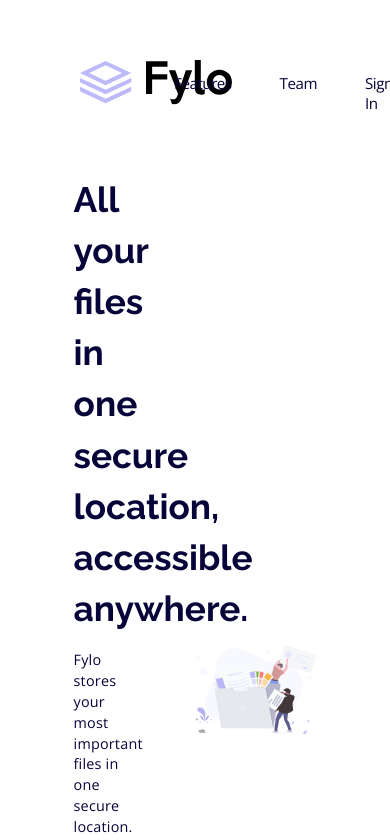
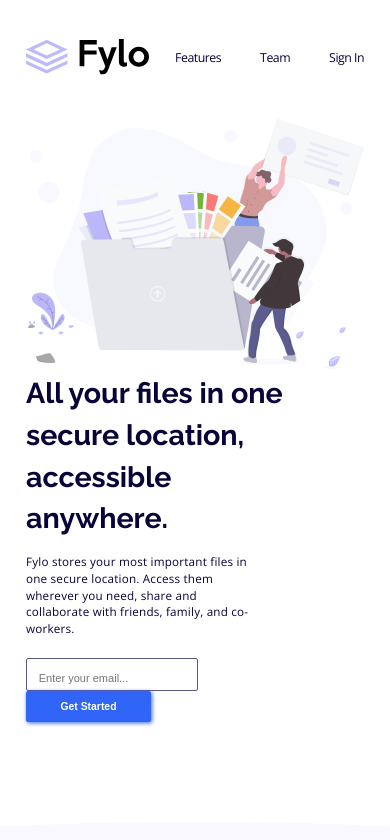
Before and after one commit to JakubChrapek/fylo-landing-page, a Gatsby site: page / in a window 390 px wide. Shown: the top 840 px of the page. Built offline with nearby package versions, Linux system fonts and the light colour scheme; Gatsby itself is replaced by a stand-in of ours.

Commit message:
Responsive hero section

```diff
--- a/src/components/Access.js
+++ b/src/components/Access.js
@@ -30,6 +30,7 @@ const StyledInput = styled.input`
   font-size: 0.8rem;
   margin-top: 0;
   height: 100%;
+  min-width: 11rem;
   padding: 0.85rem 0.9rem;
   border-radius: 5px;
   box-shadow: 2px 2px 4px 0px hsl(233, 82%, 25%);
@@ -57,6 +58,7 @@ const EmailInput = styled(StyledInput)`
 
 const SubmitInput = styled(StyledInput)`
   width: 40%;
+
   border: 1px solid hsl(224, 93%, 58%);
   margin-top: 1rem;
   color: #fff;
--- a/src/components/emailInput.js
+++ b/src/components/emailInput.js
@@ -6,16 +6,21 @@ const StyledFrom = styled.form`
   width: 100%;
   max-width: 500px;
   display: flex;
+  flex-wrap: wrap;
   justify-content: space-between;
   align-items: center;
 `
 
 const StyledInput = styled.input`
   font-size: 0.8rem;
+  min-width: 150px;
   margin-top: 0;
   height: 100%;
   padding: 0.7rem 0.9rem;
   border-radius: 2px;
+  @media (max-width: 1120px) {
+    min-width: 125px;
+  }
 `
 
 const StyledEmail = styled(StyledInput)`
@@ -37,7 +42,7 @@ const StyledEmail = styled(StyledInput)`
 `
 
 const StyledSubmit = styled(StyledInput)`
-  width: 40%;
+  width: calc(40% - 5rem);
   border: 1px solid hsl(224, 93%, 58%);
   color: #fff;
   font-weight: 700;
--- a/src/components/header.module.scss
+++ b/src/components/header.module.scss
@@ -21,6 +21,10 @@ header {
     margin: 0 auto;
     max-width: 1440px;
     padding: 2.75rem 5rem;
+
+    @media (max-width: 550px) {
+      padding: 2rem;
+    }
 
     img {
       height: 2.8rem;
--- a/src/components/layout.js
+++ b/src/components/layout.js
@@ -33,6 +33,9 @@ const StyledFooter = styled.footer`
   width: 100%;
   padding: 0 5rem;
   color: #fff;
+  @media (max-width: 550px) {
+      padding: 0 2rem;
+    }
 `
 
 const ImgWrapper = styled.div`
@@ -48,12 +51,61 @@ const StyledImg = styled.img`
 
 const StyledListsWrapper = styled.div`
   display: flex;
+  flex-wrap: wrap;
+  width: 100%;
 `
 const StyledList = styled.ul`
   list-style-type: none;
   width: 25%;
-  display: inline-block;
-  margin-top: 2rem;
+  display: flex;
+  flex-direction: column;
+    margin-top: 2rem;
+    padding-left: 3rem;
+
+  :last-child {
+    align-items: flex-start;
+    flex-direction: row;
+  }
+  :first-child {
+    padding-left: 0;
+  }
+
+  a {
+    margin-top: 0;
+  }
+
+  @media (max-width: 960px) {
+    width: 33%;
+    align-items: center;
+    padding-left: 0;
+    :last-child {
+      margin-top: 3rem;
+      padding-left: 0;
+      width: 100%;
+      justify-content: center;
+    }
+  }
+
+  @media (max-width: 770px) {
+    width: 100%;
+    margin-top: 2.5rem;
+    position: relative;
+    margin-bottom: 1.5rem;
+    ::before {
+      content: '';
+      position: absolute;
+      top: -1rem;
+      left: 50%;
+      transform: translateX(-50%);
+      width: 2rem;
+      height: 2px;
+      background-color: white;
+    }
+    :last-child::before {
+      display: none;
+    }
+  }
+
 `
 
 const StyledListItem = styled.li`
@@ -80,6 +132,10 @@ const StyledListItem = styled.li`
       transform: scaleX(1);
     }
   }
+
+  @media (max-width: 770px) {
+    font-size: 1.1rem;
+  }
 `
 
 const StyledIcon = styled.img`
@@ -96,6 +152,11 @@ const SocialIcon = styled(StyledIcon)`
   transition: transform .15s ease-in-out;
   :hover {
     transform: scale(1.03);
+  }
+  margin-right: ${({noMargin}) => noMargin ? '0' : '1.2rem'};
+
+  @media (max-width: 770px) {
+    width: 2.5rem;
   }
 `
 
@@ -168,7 +229,7 @@ const Layout = ({ children }) => {
               <StyledList>
                   <a href=""><SocialIcon src={iconFacebook} /></a>
                   <a href=""><SocialIcon src={iconTwitter} /></a>
-                  <a href=""><SocialIcon src={iconInstagram} /></a>
+                  <a href=""><SocialIcon noMargin src={iconInstagram} /></a>
               </StyledList>
             </StyledListsWrapper>
           </StyledFooter>
--- a/src/components/layout.module.scss
+++ b/src/components/layout.module.scss
@@ -29,3 +29,10 @@ body {
   font-weight: $normal;
   color: $very-dark-blue;
 }
+
+@media (max-width: 1024px) {
+  html { font-size: 14px; }
+}
+@media (max-width: 890px) {
+  html { font-size: 13px; }
+}
--- a/src/components/section-two-columns.module.scss
+++ b/src/components/section-two-columns.module.scss
@@ -12,13 +12,26 @@ $moderateCyan: hsl(170, 45%, 43%);
   flex-direction: row;
   justify-content: center;
   align-items: center;
+  flex-wrap: wrap;
   padding: 0 5rem;
+  @media (max-width: 550px) {
+      padding: 0 2rem;
+    }
   max-width: 1440px;
 }
 
 .textColumn,
 .imgColumn {
   width: 50%;
+  @media (max-width: 550px) {
+      width: 100%;
+    }
+}
+
+.textColumn {
+  @media (max-width: 550px) {
+      order: 1;
+    }
 }
 
 .textColumn {
@@ -37,6 +50,36 @@ $moderateCyan: hsl(170, 45%, 43%);
     padding-right: 20%;
     line-height: 1.3rem;
   }
+
+  // @media (max-width: 1015px) {
+  //   padding-right: 2rem;
+  //   h2 {
+  //     font-size: 2rem;
+  //     line-height: 2.6rem;
+  //   }
+  //   p {
+  //     padding-right: 10%;
+  //   }
+  // }
+  // @media (max-width: 894px) {
+  //   padding-right: 1rem;
+  //   h2 {
+  //     font-size: 1.8rem;
+  //     line-height: 2.4rem;
+  //   }
+  //   p {
+  //     padding-right: 5%;
+  //   }
+  // }
+  // @media (max-width: 785px) {
+  //   h2 {
+  //     font-size: 1.6rem;
+  //     line-height: 2.1rem;
+  //   }
+  //   p {
+  //     font-size: 0.85rem;
+  //   }
+  // }
 }
 
 .imgFull {
```
